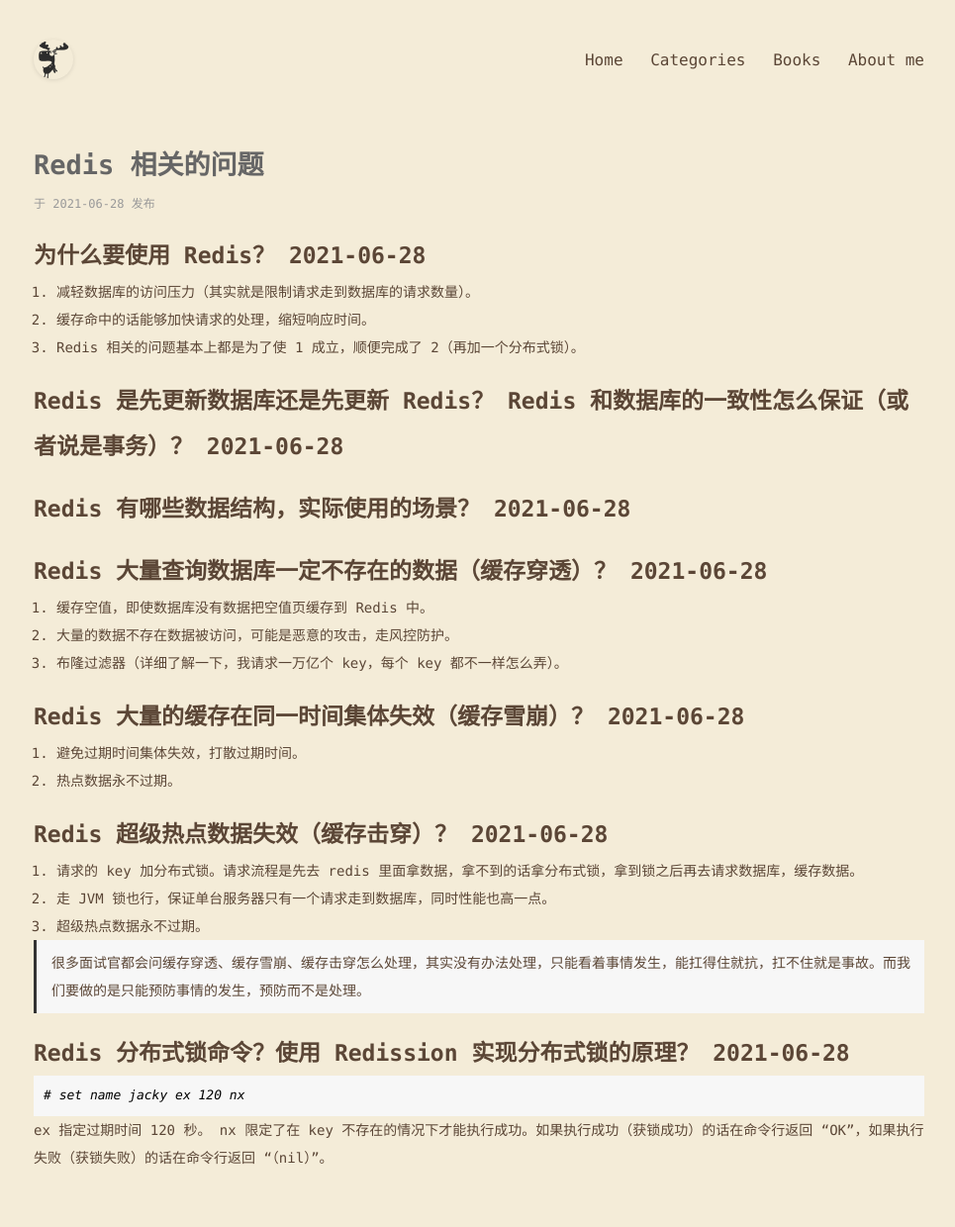
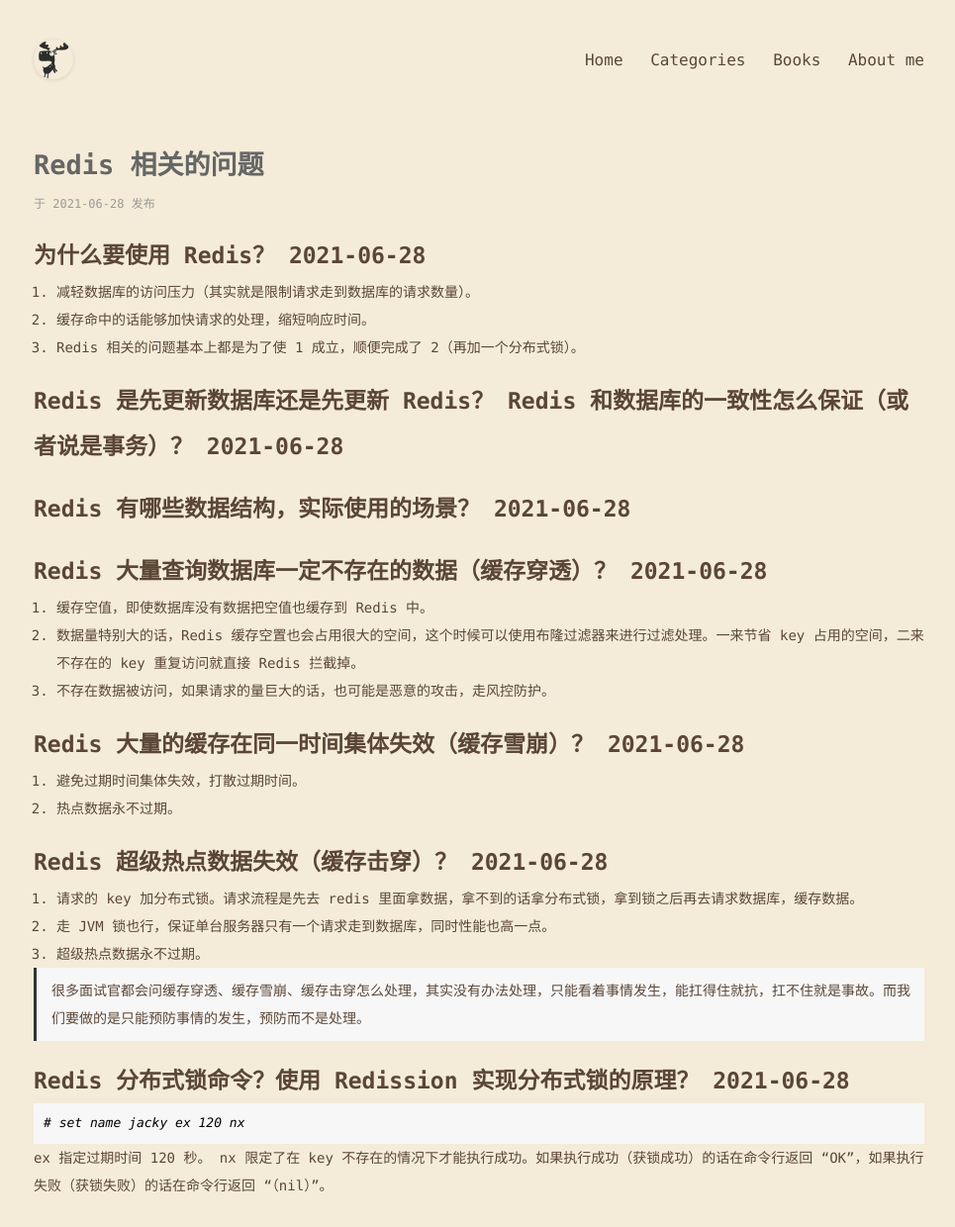
Before and after one commit to Suomea/Suomea.github.io, a Jekyll site: the page built from _posts/2021-06-28-Redis 相关的问题.md, in a window 1280 px wide. Shown: the whole page at 99% size, without its empty margins (156-1121 px from the left). Built offline with Jekyll 4.4.1, drawn with Linux system fonts in a browser that asks for light colours; some web fonts are replaced; before the commit the page ends 1184 px from its top, so only the background shows below that.

Commit message:
:tada: 更新。

````diff
--- a/_posts/2021-06-28-Redis 相关的问题.md
+++ b/_posts/2021-06-28-Redis 相关的问题.md
@@ -14,9 +14,9 @@ categories: [Redis]
 ## Redis 有哪些数据结构，实际使用的场景？ 2021-06-28
 
 ## Redis 大量查询数据库一定不存在的数据（缓存穿透）？ 2021-06-28
-1. 缓存空值，即使数据库没有数据把空值页缓存到 Redis 中。
-2. 大量的数据不存在数据被访问，可能是恶意的攻击，走风控防护。
-3. 布隆过滤器（详细了解一下，我请求一万亿个 key，每个 key 都不一样怎么弄）。
+1. 缓存空值，即使数据库没有数据把空值也缓存到 Redis 中。
+2. 数据量特别大的话，Redis 缓存空置也会占用很大的空间，这个时候可以使用布隆过滤器来进行过滤处理。一来节省 key 占用的空间，二来不存在的 key 重复访问就直接 Redis 拦截掉。
+3. 不存在数据被访问，如果请求的量巨大的话，也可能是恶意的攻击，走风控防护。
 
 ## Redis 大量的缓存在同一时间集体失效（缓存雪崩）？ 2021-06-28
 1. 避免过期时间集体失效，打散过期时间。
@@ -34,3 +34,5 @@ categories: [Redis]
 # set name jacky ex 120 nx
 ```
 ex 指定过期时间 120 秒。 nx 限定了在 key 不存在的情况下才能执行成功。如果执行成功（获锁成功）的话在命令行返回 "OK"，如果执行失败（获锁失败）的话在命令行返回 "（nil）"。
+
+<br/>
````
Also changed, not shown: _posts/2021-06-28-消息队列相关的问题.md (+5 -1 lines).
